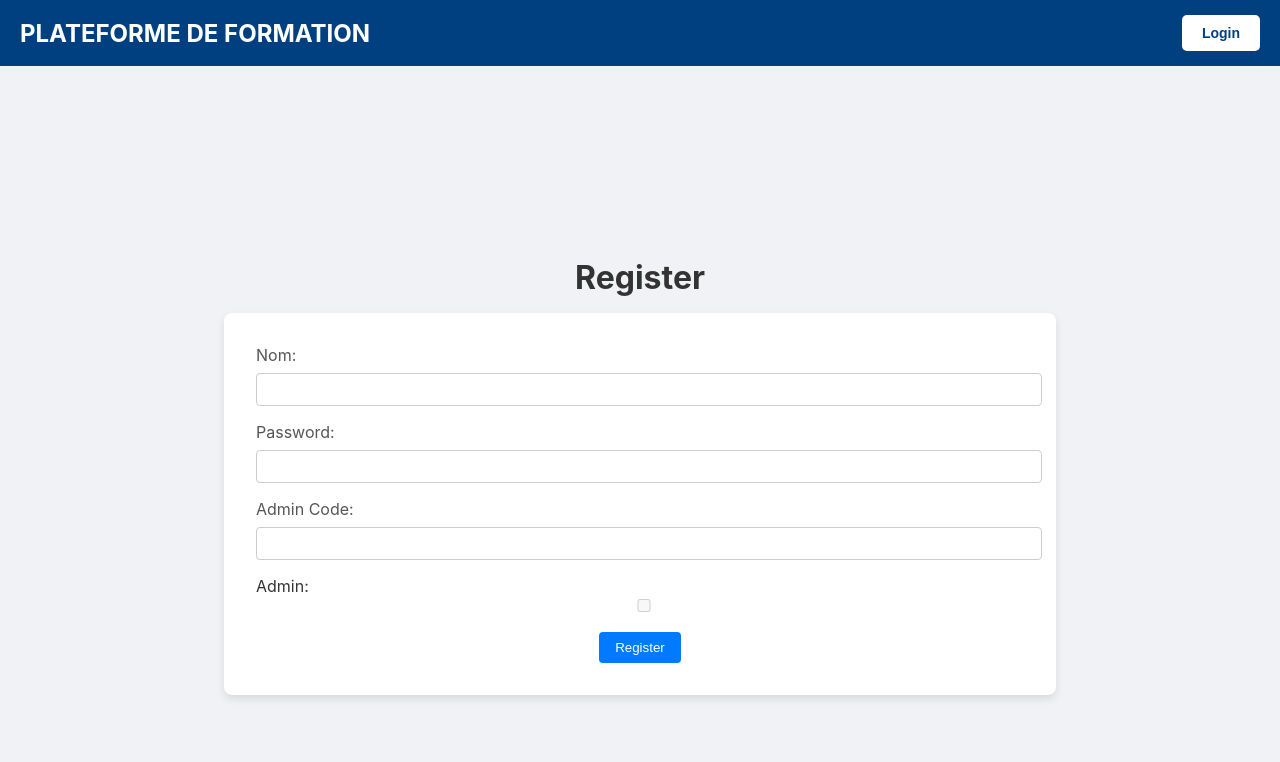
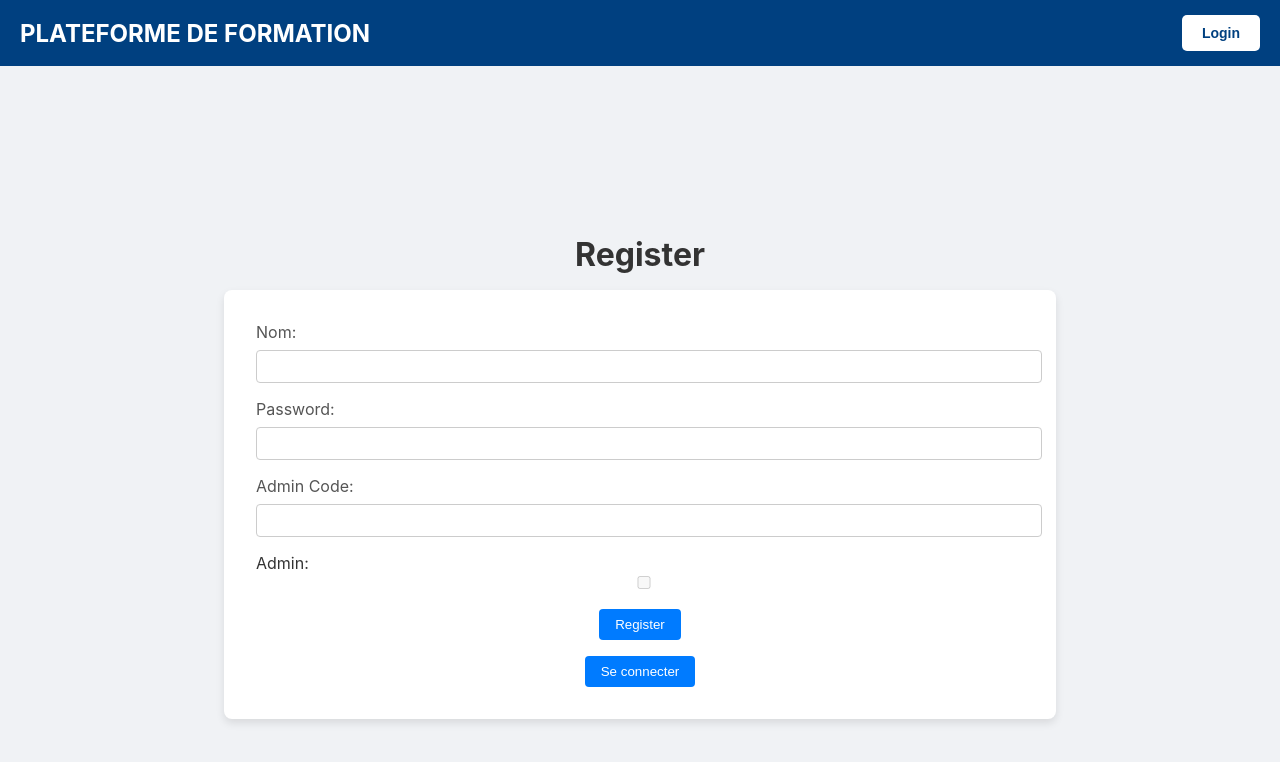
Before and after one commit to ElLuco6/formationFront, a React (Create React App) app in the folder formation/: page /register in a window 1280 px wide. Shown: the top 762 px of the page. Built offline with nearby package versions, Linux system fonts and the light colour scheme.

Commit message:
Ajout de boutons pour la création de compte et la connexion sur les pages de connexion et d'inscription

```diff
--- a/formation/src/assets/LoginPage.css
+++ b/formation/src/assets/LoginPage.css
@@ -54,3 +54,12 @@
     color: #fff;
     cursor: pointer;
 }
+
+.register-button {
+    margin-top: 1rem;
+    background-color: #28a745;
+}
+
+.register-button:hover {
+    background-color: #218838;
+}
--- a/formation/src/assets/RegisterPage.css
+++ b/formation/src/assets/RegisterPage.css
@@ -55,3 +55,12 @@
     color: #fff;
     cursor: pointer;
 }
+
+.login-button {
+    margin-top: 1rem;
+    background-color: #17a2b8;
+}
+
+.login-button:hover {
+    background-color: #138496;
+}
--- a/formation/src/pages/LoginPage.tsx
+++ b/formation/src/pages/LoginPage.tsx
@@ -83,6 +83,9 @@ const LoginPage: React.FC = () => {
                 <button type="submit" disabled={isSubmitting} className="button">
                     {isSubmitting ? 'Logging in...' : 'Login'}
                 </button>
+                <button type="button" onClick={() => navigate('/register')} className="button register-button">
+                    Créer un compte
+                </button>
             </form>
 
         </div>
--- a/formation/src/pages/RegisterPage.tsx
+++ b/formation/src/pages/RegisterPage.tsx
@@ -98,6 +98,9 @@ const RegisterPage: React.FC = () => {
                 <button type="submit" disabled={isSubmitting} className="button">
                     {isSubmitting ? 'Registering...' : 'Register'}
                 </button>
+                <button type="button" onClick={() => navigate('/login')} className="button login-button">
+                    Se connecter
+                </button>
             </form>
             {showSnackbar && <div className="snackbar">Registration successful!</div>}
 
```
